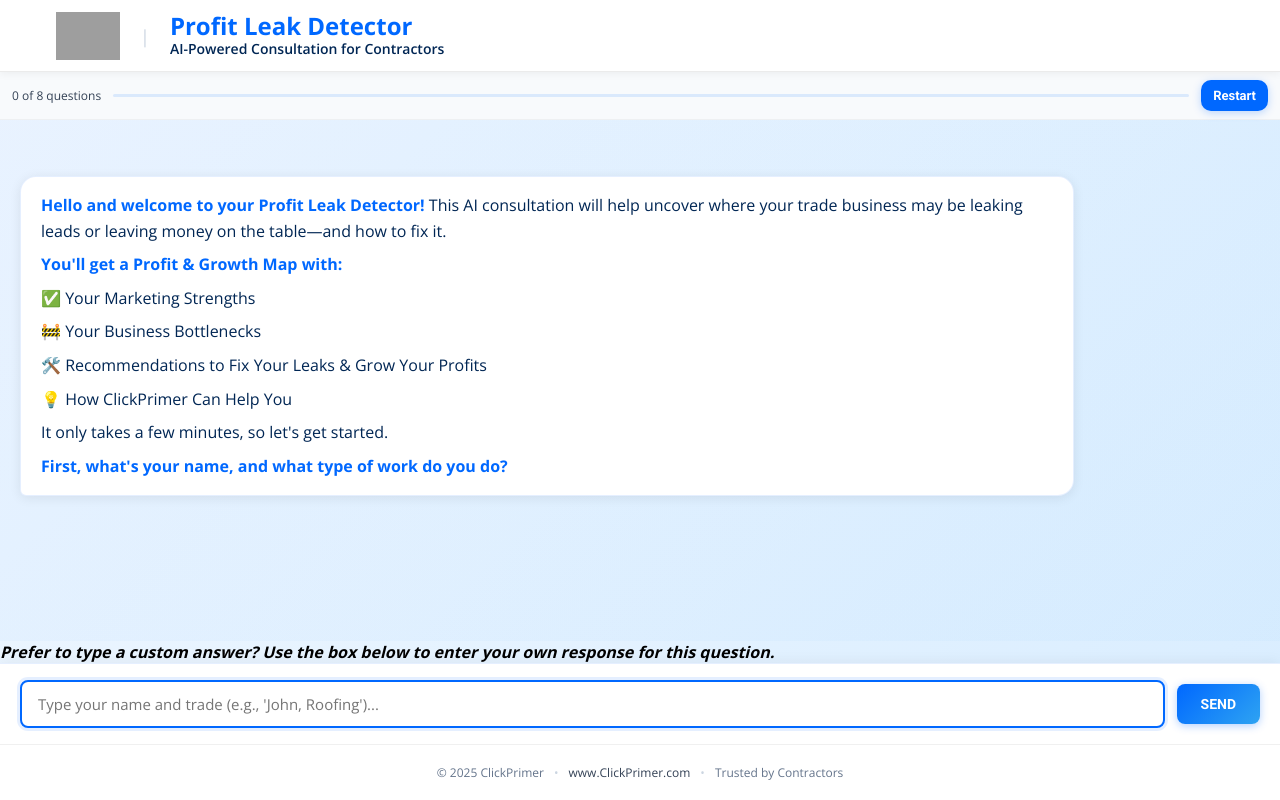
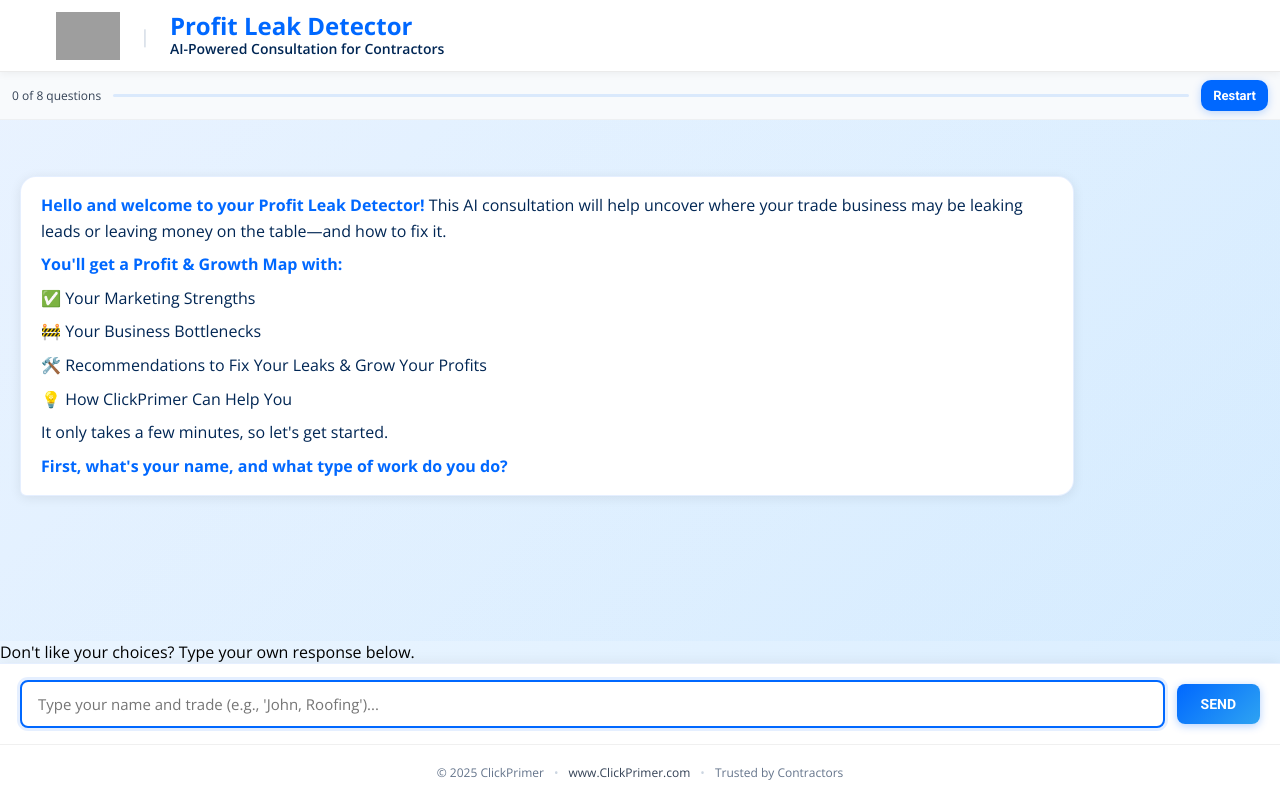
Before and after one commit to clickprimer/contractor-growth-map, a Next.js app: page / in a window 1280 px wide. Built offline with nearby package versions, Linux system fonts and the light colour scheme; grey boxes are pictures that could not be loaded.

Commit message:
Add files via upload

```diff
--- a/components/ChatInterface.js
+++ b/components/ChatInterface.js
@@ -282,9 +282,7 @@ Generating your personalized **Contractor Growth Map**...`,
       </div>
 
       {!isComplete && (
-        <div className="custom-answer-hint">
-          <strong><em>Prefer to type a custom answer? Use the box below to enter your own response for this question.</em></strong>
-        </div>
+        <div className="custom-answer-hint">Don't like your choices? Type your own response below.</div>
       )}
 
       {!isComplete && (
```
